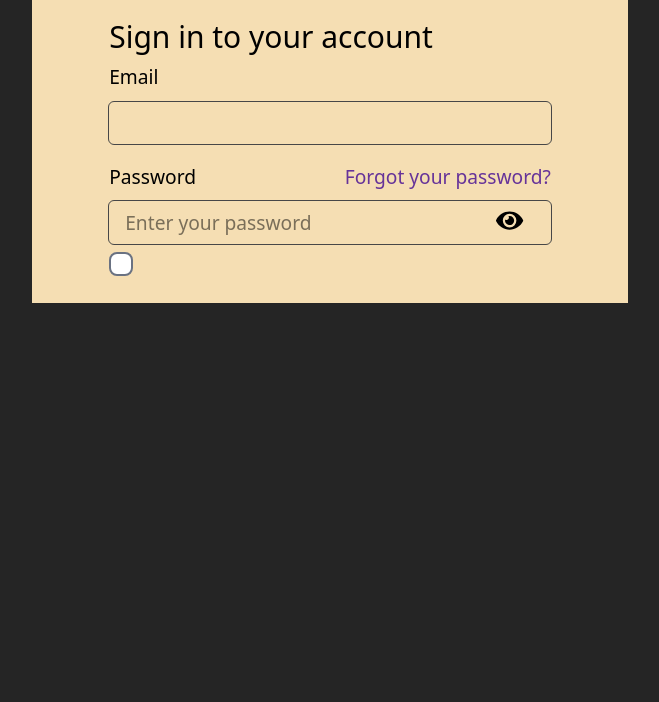
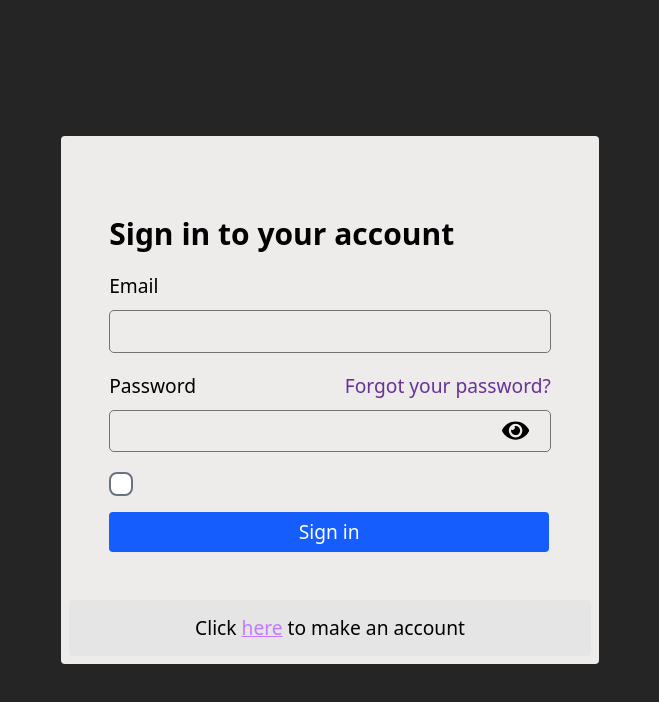
Before and after one commit to savvasioakeim/dashboard, a React (Vite) app in the folder client/: page / in a window 1280 px wide. Shown: the top 702 px of the page, without its empty margins (310-969 px from the left). Built offline with nearby package versions, Linux system fonts and the light colour scheme.

Commit message:
added complete form

```diff
--- a/client/src/Form.css
+++ b/client/src/Form.css
@@ -1,14 +1,21 @@
 @import "tailwindcss";
 
+body {
+    height: 100vh;
+    display: flex;
+    justify-content: center;
+    align-items: center;
+}
+
 .container {
-    background-color: wheat;
+    background-color: rgb(238, 235, 235);
     max-width: max-content;
-    padding: 1em 4em;
     display: flex;
     justify-content: center;
     margin-left: auto;
     margin-right: auto;
     font-size: 1.2rem;
+
 
 }
 
@@ -28,7 +35,7 @@
 }
 
 .passwordLabel {
-    font-size: 1em;
+
 
     display: flex;
     flex-direction: row;
@@ -43,8 +50,7 @@ input[type="password"] {
     height: 2.2em;
     padding: 0.5rem 1rem;
     border-radius: 5px;
-    border: none;
-    outline: 1px solid rgb(71, 71, 71);
+
     font-size: 1.2rem;
 }
 
--- a/client/src/Form.jsx
+++ b/client/src/Form.jsx
@@ -18,38 +18,39 @@ export default function Form() {
 
 
     return (
-        <div className="container">
-            <div className='header'>
-                <p className='mb-2 text-3xl'>Sign in to your account</p>
-                <div className='emailLabel'>
-                    <span className='emailSpan'><label htmlFor="email">Email</label></span>
+        <div className="container rounded flex flex-col pb-2 pl-2 pr-2 " >
+            <div className='header pt-20 pb-5 pl-10 pr-10'>
+                <p className='mb-5 text-3xl font-bold '>Sign in to your account</p>
+                <div className='emailLabel '>
+                    <span className='emailSpan '><label className='text-m' htmlFor="email">Email</label></span>
 
-                    <input type="text" />
+                    <input type="text" className='w-full p-2 rounded border-1 border-stone-500 focus:border-blue-500 focus:ring-3 focus:ring-blue-300  transition-outline duration-300' />
                 </div>
 
                 <div className='mb-2'>
 
                     <div className='passwordLabel'>
                         <div>
-                            <span>Password</span>
+                            <span className='text-m'>Password</span>
                         </div>
                         <div>
-                            <span className='forgotPasswordSpan' >Forgot your password?</span>
+                            <span className='forgotPasswordSpan text-m' >Forgot your password?</span>
                         </div>
                     </div>
 
-                    <div className="passwordContainer" style={{ position: 'relative' }}>
+                    <div className="passwordContainer mb-3" style={{ position: 'relative' }}>
                         <input
                             type={showPassword ? 'text' : 'password'}
-                            placeholder="Enter your password"
+                            className='w-full p-2 rounded border-1 border-stone-500 focus:border-blue-500 focus:ring-3 focus:ring-blue-300   transition-outline duration-300'
+
                         />
                         {showPassword ? (
                             <FaRegEyeSlash
                                 onClick={toggleEye}
                                 style={{
                                     position: 'absolute',
-                                    right: '1em',
-                                    bottom: '0.6rem',
+                                    right: '0.8em',
+                                    bottom: '0.5rem',
                                     fontSize: '1.7rem',
                                     cursor: 'pointer',
                                     userSelect: 'none'
@@ -60,8 +61,8 @@ export default function Form() {
                                 onClick={toggleEye}
                                 style={{
                                     position: 'absolute',
-                                    right: '1em',
-                                    bottom: '0.6rem',
+                                    right: '0.8em',
+                                    bottom: '0.5rem',
                                     fontSize: '1.7rem',
                                     cursor: 'pointer',
                                     userSelect: 'none'
@@ -75,11 +76,17 @@ export default function Form() {
                     <CheckboxWithCheckmark />
                 </div>
 
+                <div className='text-center mt-2   '>
+                    <button className='flex items-center justify-center bg-blue-600 text-white rounded hover:border-transparent hover:bg-blue-700 w-110 text-1xl h-10 hover:cursor-pointer active:ring-3 active:ring-blue-300'> Sign in</button>
+                </div>
 
 
 
 
             </div>
+            <div className='text-center mt-5 w-full bg-neutral-200 h-14 flex items-center justify-center mt-7  rounded'>
+                <p>Click <span className='text-purple-400 underline hover:text-purple-600 hover:cursor-pointer'>here</span> to make an account</p>
+            </div>
         </div>
     )
 }
```
